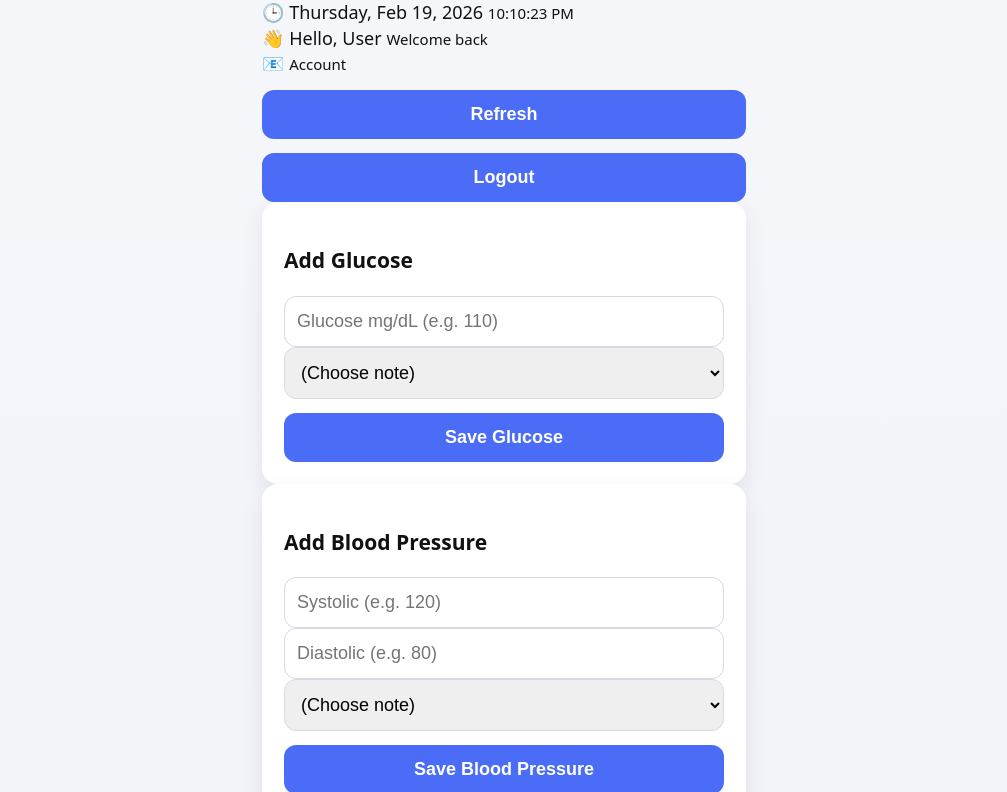
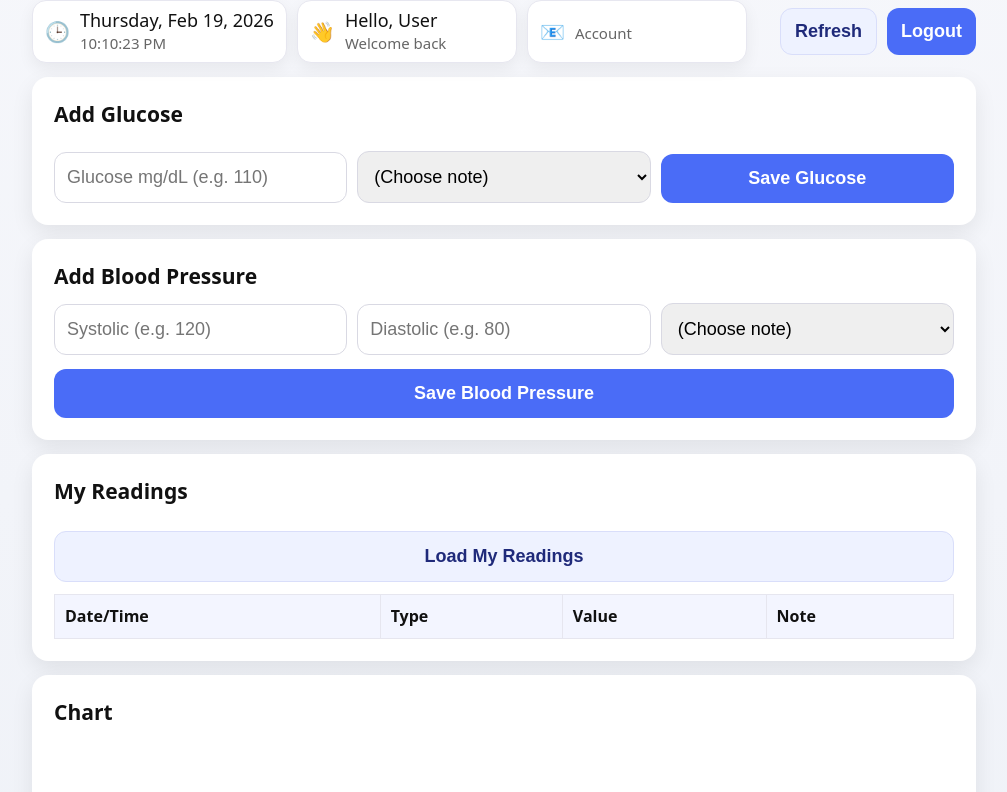
Before and after one commit to medcalifornia/school-library-app, a website: page public/app.html in a window 1280 px wide. Shown: the part 116-908 px from the top of the page, without its empty margins (136-1143 px from the left). Drawn offline with nearby package versions, Linux system fonts and the light colour scheme; no server answers; sample sign-in values are in the browser's storage.

Commit message:
Update style.css

```diff
--- a/public/style.css
+++ b/public/style.css
@@ -20,18 +20,27 @@ body{
   padding: 18px;
 }
 
+/* Wider container for app page */
+.container-wide{
+  width: min(980px, 94vw);
+}
+
 /* Card */
 .card{
   background: #fff;
   border-radius: 16px;
   padding: 22px;
   box-shadow: 0 8px 22px rgba(0,0,0,.08);
+  margin: 14px 0;
 }
 
 /* Titles */
 h1,h2{
   margin: 8px 0 14px;
   font-size: 26px;
+}
+h3{
+  margin: 0 0 12px;
 }
 
 /* Inputs */
@@ -44,7 +53,7 @@ input, select, button{
   outline: none;
 }
 
-/* Buttons */
+/* Buttons (same as login) */
 button{
   margin-top: 14px;
   border: none;
@@ -53,10 +62,26 @@ button{
   background: #4a6cf7;
   color: white;
   transition: 0.2s ease;
+  -webkit-appearance: none;
+  appearance: none;
 }
 
-button:hover{
-  background: #3757d6;
+button:hover{ background: #3757d6; }
+
+button:disabled{
+  background: #4a6cf7;
+  color: #ffffff;
+  opacity: 1;
+}
+
+/* Secondary button (still consistent) */
+.btn-secondary{
+  background: #eef2ff;
+  color: #1f2a7a;
+  border: 1px solid #d9defa;
+}
+.btn-secondary:hover{
+  background: #e3e8ff;
 }
 
 /* Links */
@@ -78,8 +103,9 @@ a{
   color: #b00020;
   min-height: 18px;
 }
+.msg.ok{ color: #0b7a36; }
 
-/* ===== CENTERED IMAGE ===== */
+/* Hero image (login) */
 .hero-image{
   margin-top: 20px;
   border-radius: 16px;
@@ -95,85 +121,106 @@ a{
   border-radius: 16px;
 }
 
+/* ===== APP LAYOUT ===== */
+.topbar{
+  display: flex;
+  align-items: center;
+  justify-content: space-between;
+  gap: 12px;
+  margin-bottom: 14px;
+  flex-wrap: wrap;
+}
+
+.badgesRow{
+  display: flex;
+  gap: 10px;
+  flex-wrap: wrap;
+}
+
+.badge{
+  display: flex;
+  gap: 10px;
+  align-items: center;
+  background: #ffffff;
+  border: 1px solid #e7e7f0;
+  border-radius: 14px;
+  padding: 10px 12px;
+  box-shadow: 0 6px 16px rgba(0,0,0,.06);
+  min-width: 220px;
+}
+
+.badgeIcon{
+  font-size: 20px;
+}
+
+.badgeText{
+  display: flex;
+  flex-direction: column;
+  line-height: 1.1;
+}
+.badgeText small{
+  color: #666;
+  margin-top: 4px;
+}
+
+.topActions{
+  display: flex;
+  gap: 10px;
+}
+.topActions button{
+  width: auto;
+  margin-top: 0;
+  padding: 12px 14px;
+}
+
+/* grids */
+.grid3{
+  display: grid;
+  grid-template-columns: 1fr 1fr 1fr;
+  gap: 10px;
+  align-items: end;
+}
+
+/* tables */
+.tableWrap{ overflow: auto; }
+table{
+  width: 100%;
+  border-collapse: collapse;
+  margin-top: 12px;
+  background: #fff;
+}
+th, td{
+  border: 1px solid #e6e6ef;
+  padding: 10px;
+  text-align: left;
+  font-size: 16px;
+}
+th{
+  background: #f3f5ff;
+  font-weight: 700;
+}
+
+/* chart area */
+.chartWrap{
+  width: 100%;
+  height: 280px;
+}
+
 /* Bigger on desktop */
 @media (min-width: 768px){
-  .hero-image img{
-    height: 260px;
-  }
+  .hero-image img{ height: 260px; }
 }
 
-/* Mobile adjustments */
+/* Responsive */
+@media (max-width: 860px){
+  .grid3{ grid-template-columns: 1fr; }
+  .badge{ min-width: unset; width: 100%; }
+  .topActions{ width: 100%; }
+  .topActions button{ flex: 1; }
+}
+
 @media (max-width: 420px){
   body{ font-size: 17px; }
   h1,h2{ font-size: 22px; }
   .container{ margin: 18px auto; }
 }
-
-button {
-  -webkit-appearance: none;   /* مهم للآيفون */
-  appearance: none;
-  background: #4a6cf7;
-  color: #ffffff;
-  border: none;
-  font-weight: 700;
-  opacity: 1;
-}
-
-button:disabled {
-  background: #4a6cf7;
-  color: #ffffff;
-  opacity: 1;
-}
-
-/* ========================= */
-/* NEW: Glucose/BP + Legend  */
-/* ========================= */
-
-/* ===== Glucose Color Levels ===== */
-.glucose-low{
-  color: #16a34a;
-  font-weight: 700;
-}
-.glucose-mid{
-  color: #f59e0b;
-  font-weight: 700;
-}
-.glucose-high{
-  color: #dc2626;
-  font-weight: 700;
-}
-
-/* ===== Blood Pressure Color Levels ===== */
-.bp-low{
-  color: #16a34a;
-  font-weight: 700;
-}
-.bp-mid{
-  color: #f59e0b;
-  font-weight: 700;
-}
-.bp-high{
-  color: #dc2626;
-  font-weight: 700;
-}
-
-/* ===== Legend UI ===== */
-.legend{
-  margin-top: 10px;
-  display: flex;
-  gap: 14px;
-  flex-wrap: wrap;
-  font-size: 14px;
-  color: #333;
-}
-.legend .dot{
-  display: inline-block;
-  width: 10px;
-  height: 10px;
-  border-radius: 999px;
-  margin-right: 6px;
-  vertical-align: middle;
-}
-.legend .dot.ok{ background: #16a34a; }
-.legend .dot.warn{ background: #f59e0b; }
-.legend .dot.bad{ background: #dc2626; }
```
